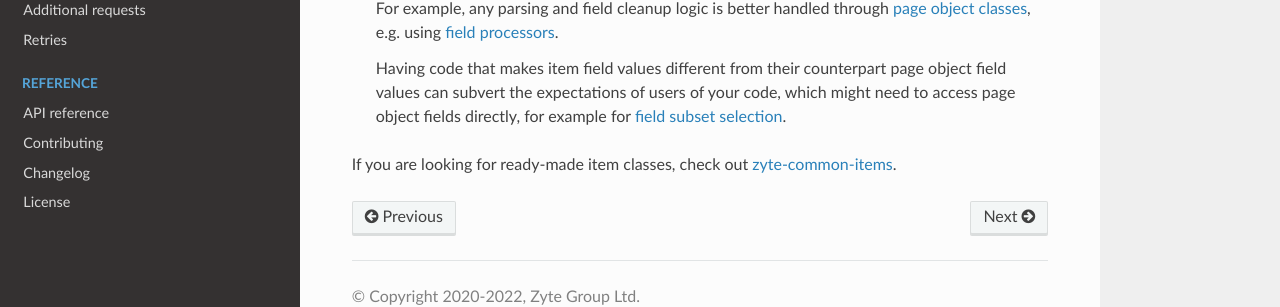
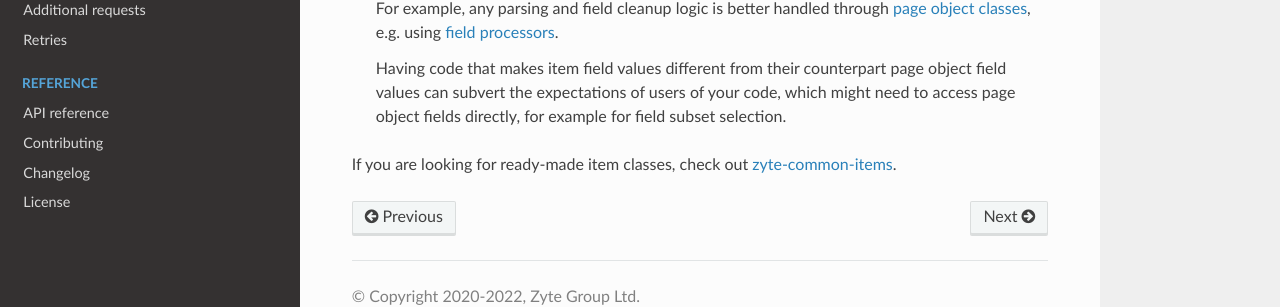
Before and after one commit to scrapinghub/web-poet, a Sphinx documentation site: the page built from docs/page-objects/items.rst, in a window 1280 px wide and 1101 px high. Shown: the part 735-1042 px from the top of the window. Built offline with Sphinx 7.4.7 and the Read the Docs theme 2.0.0, drawn with Linux system fonts in a browser that asks for light colours; part of the change alters nothing that is shown.

```diff
--- a/docs/page-objects/items.rst
+++ b/docs/page-objects/items.rst
@@ -45,9 +45,7 @@ To keep your code maintainable, we recommend you to:
     Having code that makes item field values different from their counterpart
     page object field values can subvert the expectations of users of your
     code, which might need to access page object fields directly, for example
-    for `field subset selection`_.
-
-    .. _field subset selection: https://github.com/scrapinghub/web-poet/issues/115
+    for field subset selection.
 
 If you are looking for ready-made item classes, check out `zyte-common-items`_.
 
```
